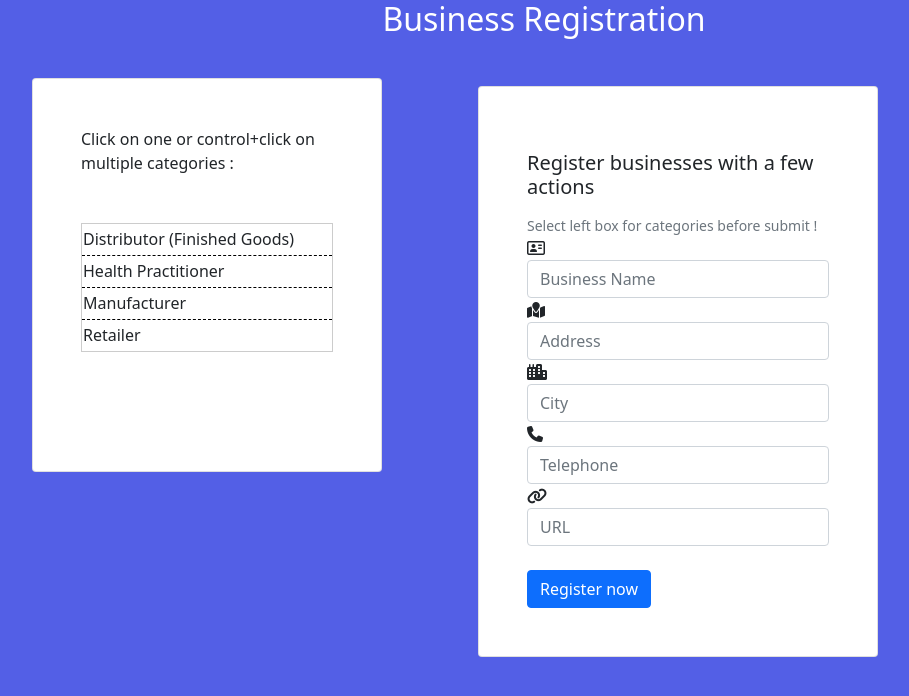
After one commit to Web-technologies-and-e-Services-20212/Web-technologies-and-e-Services, a PHP site: page /Bizness/4_4_Business_Registration/add_biz.php in a window 1280 px wide. The commit adds this page. Shown: the top 696 px of the page, without its empty margins (96-1005 px from the left). Run offline with PHP 8.4, Linux system fonts and the light colour scheme; data comes from the database, SQL or seed files in the repository; both versions use the stored data as it was after the commit; some libraries are stand-ins or nearby versions.

Commit message:
lab 4 da xong

```diff
--- a/Lab4/Bizness/admin.php
+++ b/Lab4/Bizness/4_3_Category_Admin/admin.php
@@ -62,7 +62,7 @@
             <th>Description</th>
         </tr>
         <?php
-            include '../CONFIG2.php';
+            include '../../CONFIG2.php';
             $connect = mysqli_connect($server, $user, $pass, $mydb);
 
             if (!$connect) {
--- /dev/null
+++ b/Lab4/Bizness/4_4_Business_Registration/add_biz.php
@@ -0,0 +1,220 @@
+<!DOCTYPE html>
+<html lang="en">
+<head>
+    <meta charset="UTF-8">
+    <meta http-equiv="X-UA-Compatible" content="IE=edge">
+    <meta name="viewport" content="width=device-width, initial-scale=1.0">
+    <title>Business Registration</title>
+    <!-- load cdn styles -->
+    <link rel="stylesheet" href="//cdn.jsdelivr.net/npm/bootstrap@5.0.0-beta3/dist/css/bootstrap.min.css">
+
+    <!-- Load cdn scripts-->
+    <script src="//cdn.jsdelivr.net/npm/bootstrap@5.0.0-beta3/dist/js/bootstrap.min.js"></script>
+    <script src="https://kit.fontawesome.com/b80c217da6.js" crossorigin="anonymous"></script>
+    <style type="text/css">
+        .scrollPane {
+            width: 100%;
+            overflow: scroll;
+            height: 200px;
+        }
+
+        .scrollview {
+            width: 100%;
+            border: 1px solid #ccc;
+        }
+
+		.left {
+			float: left;
+            margin: 4vh -10vw 0 10vw;
+			width: 350px;
+		}
+
+        .scrollview tr {
+            border: #000 dashed 1px;
+        }
+
+        .cat_row {
+            line-height: 3.6vh;
+        }
+
+		.scrollview .selected, .scrollview tbody .selected {
+		    background-color: #04AA6D;
+		    color: #fff;
+		}
+	</style>
+    <script type="text/javascript">
+		function toggle_select(el) {
+            if(window.event.ctrlKey){
+                let id = el.id.toString();
+                if (el.className.indexOf("selected") >= 0) {
+                    el.className = el.className.replace(" selected","");
+                    el.className = el.className.replace("selected","");
+                    let newValue = document.getElementById("categories").value.toString();
+
+                    newValue = newValue.replace(" " + id, "");
+                    newValue = newValue.replace(id + " ", "");
+                    newValue = newValue.replace(id, "");
+                    document.getElementById("categories").value = newValue;
+                }
+                else {
+                    el.className  += " selected";
+                    if(document.getElementById("categories").value.length > 0){
+                    document.getElementById("categories").value += " " + id;
+                    }
+                    else{
+                        document.getElementById("categories").value = id;
+                    }
+
+                }
+            }else {
+                let id = el.id.toString();
+                Array.from(document.getElementsByClassName("selected")).forEach(function(element) {
+                    element.className = element.className.replace(" selected","");
+                    element.className = element.className.replace("selected","");
+                });
+                if (el.className.indexOf("selected") < 0) {
+                    el.className += " selected";
+                }
+                document.getElementById("categories").value = id;
+
+            }
+
+		}
+	</script>
+</head>
+<body style="background-color: #535fe6;">
+    <?php
+        include '../../CONFIG2.php';
+        $db = mysqli_connect($server, $user, $pass, $mydb);
+
+        if (!$db) {
+            die ("Cannot connect to $server using $user");
+        }
+        $posted = false;
+        if(isset($_POST['submit'])){
+            echo "<h5 class='text-center' id='state-text' style='color: #fff;'>Created business as shown below:</h5>";
+            $posted = true;
+        }
+        $categories = array();
+        if($posted){
+
+            $name = $_POST["biz_name"];
+            $adress = $_POST["address"];
+            $city = $_POST["city"];
+            $phone = $_POST["phone"];
+            $url = $_POST["url"];
+
+            $categories = explode(" ", $_POST['categories']);
+
+
+            $query = "INSERT INTO businesses (Name, Address, City, Telephone, URL) VALUES ('$name', '$adress', '$city', '$phone', '$url')";
+            mysqli_query($db, $query);
+
+            $query = "SELECT Business_ID FROM businesses WHERE Name = '$name' AND Address = '$adress' AND City = '$city' AND Telephone = '$phone' AND URL = '$url'";
+
+            $result = mysqli_query($db, $query);
+
+            $row = mysqli_fetch_array($result);
+            $id = $row["Business_ID"];
+
+            for($i=0; $i<sizeof($categories); $i++){
+                $query = "INSERT INTO biz_categories (Business_ID, Category_ID) VALUES ('$id', '$categories[$i]')";
+                mysqli_query($db, $query);
+            }
+
+
+        }
+    ?>
+    <h2 class="text-center" style="color: #fff;" >Business Registration</h2>
+    <div class="left card px-5 py-5">
+        <?php
+            if($posted){
+                echo "<span>Categories of recently added business: </span>";
+            } else {
+                echo "<span>Click on one or control+click on multiple categories : <br/><br/><br/></span>";
+            }
+        ?>
+        <div class="scrollPane">
+            <table class="scrollview">
+                <?php
+
+                    $sql = "SELECT * FROM categories";
+                    $result = mysqli_query($db, $sql);
+                    if($posted){
+                        while ($row = mysqli_fetch_array($result)) {
+                            if(strpos($_POST["categories"], $row["Category_ID"]) !== false){
+                                echo "<tr class='cat_row selected' id=$row[Category_ID]> <td> $row[Title] </td> </tr>";
+                            }
+                            else{
+                                echo "<tr class='cat_row' id=$row[Category_ID]> <td> $row[Title] </td> </tr>";
+                            }
+                        }
+                    }
+                    else{
+                        while ($row = mysqli_fetch_array($result)) {
+                                echo "<tr onclick='toggle_select(this);' class='cat_row' id=$row[Category_ID]> <td> $row[Title] </td> </tr>";
+                        }
+                    }
+
+                ?>
+            </table>
+        </div>
+
+    </div>
+    <div class="container mt-5 mb-5">
+        <div class="row d-flex align-items-center justify-content-center">
+            <div class="col-md-6">
+                <?php
+                    if($posted){
+                echo "                <div class='card px-5 py-5' >
+                <h5 class='mt-3'>Currently added business information</h5>
+                <form action='javascript:void(0);' method='POST'>
+                    <div class='form-input'> <i class='fa-regular fa-address-card'></i> <input type='text' id ='biz_name' name='biz_name' class='form-control' placeholder='$_POST[biz_name]' disabled> </div>
+                    <div class='form-input'> <i class='fa fa-map-location'></i> <input type='text' id = 'address' name='address' class='form-control' placeholder='$_POST[address]' disabled> </div>
+                    <div class='form-input'> <i class='fa fa-city'></i> <input type='text' id='city' name='city' class='form-control' placeholder='$_POST[city]' disabled> </div>
+                    <div class='form-input'> <i class='fa fa-phone'></i> <input type='text' id='phone' name='phone' class='form-control' placeholder='$_POST[phone]' disabled> </div>
+                    <div class='form-input'> <i class='fa fa-link'></i> <input type='text' id='url' name='url' class='form-control' placeholder='$_POST[url]' disabled> </div>
+                </form>
+                <div class='text-center mt-4'> <span>Still have another business? </span> <a href='' class='text-decoration-none'>Add another one</a> </div>
+            </div>";
+                    }
+                    else{
+                        echo "                <div class='card px-5 py-5' >
+                        <h5 class='mt-3'>Register businesses with a few actions</h5> <small class='mt-2 text-muted'>Select left box for categories before submit !</small>
+                        <form action='add_biz.php' method='POST'>
+                            <div class='form-input'> <i class='fa-regular fa-address-card'></i> <input type='text' id ='biz_name' name='biz_name' class='form-control' placeholder='Business Name' required> </div>
+                            <div class='form-input'> <i class='fa fa-map-location'></i> <input type='text' id = 'address' name='address' class='form-control' placeholder='Address' required> </div>
+                            <div class='form-input'> <i class='fa fa-city'></i> <input type='text' id='city' name='city' class='form-control' placeholder='City' required> </div>
+                            <div class='form-input'> <i class='fa fa-phone'></i> <input type='text' id='phone' name='phone' class='form-control' placeholder='Telephone' required> </div>
+                            <div class='form-input'> <i class='fa fa-link'></i> <input type='text' id='url' name='url' class='form-control' placeholder='URL' required> </div>
+
+                            <div style='display: none;' class='form-check'> <input type='text' id='categories' name='categories'> </div>
+                            <button type='submit' name='submit'  class='btn btn-primary mt-4 signup'>Register now</button>
+                        </form>
+                    </div>";
+                    }
+                ?>
+                <!-- <div class="card px-5 py-5" >
+                    <h5 class="mt-3">Register businesses with a few actions</h5> <small class="mt-2 text-muted">Select left box for categories before submit !</small>
+                    <form action="add_biz.php" method="POST">
+                        <div class="form-input"> <i class="fa-regular fa-address-card"></i> <input type="text" id ="biz_name" name="biz_name" class="form-control" placeholder="Business Name" required> </div>
+                        <div class="form-input"> <i class="fa fa-map-location"></i> <input type="text" id = "address" name="address" class="form-control" placeholder="Address" required> </div>
+                        <div class="form-input"> <i class="fa fa-city"></i> <input type="text" id="city" name="city" class="form-control" placeholder="City" required> </div>
+                        <div class="form-input"> <i class="fa fa-phone"></i> <input type="text" id="phone" name="phone" class="form-control" placeholder="Telephone" required> </div>
+                        <div class="form-input"> <i class="fa fa-link"></i> <input type="text" id="url" name="url" class="form-control" placeholder="URL" required> </div>
+
+                        <div style="display: none;" class="form-check"> <input type="text" id="categories" name="categories"> </div>
+                        <button type="submit" name="submit"  class="btn btn-primary mt-4 signup">Register now</button>
+                    </form>
+                    <div class="text-center mt-4"> <span>Still have another business? </span> <a href="/add_biz.php" class="text-decoration-none">Add another one</a> </div>
+                </div> -->
+            </div>
+        </div>
+    </div>
+    <?php
+        if($posted){
+            $_POST = array();
+        }
+    ?>
+</body>
+</html>
```
Also changed, not shown: Lab4/Bizness/4_2_create_database/business_biz.sql (added, +73 -0 lines), Lab4/Bizness/4_5_Business_Listing/biz_listing.php (added, +169 -0 lines), Lab4/Bizness/add_biz.php (deleted).
